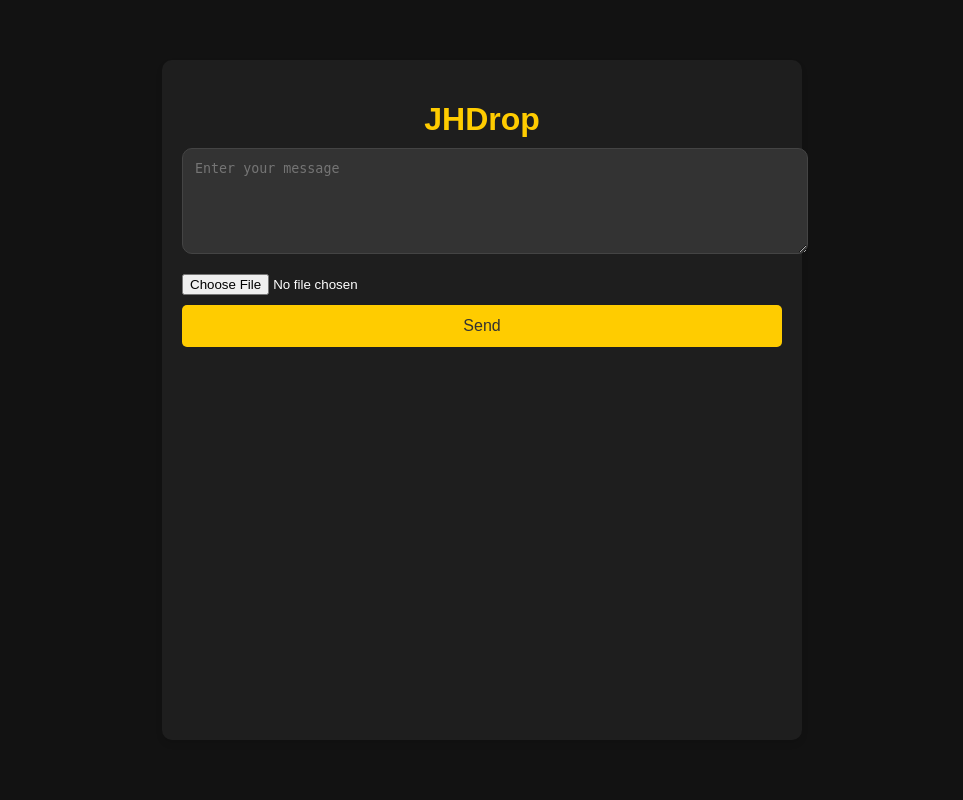
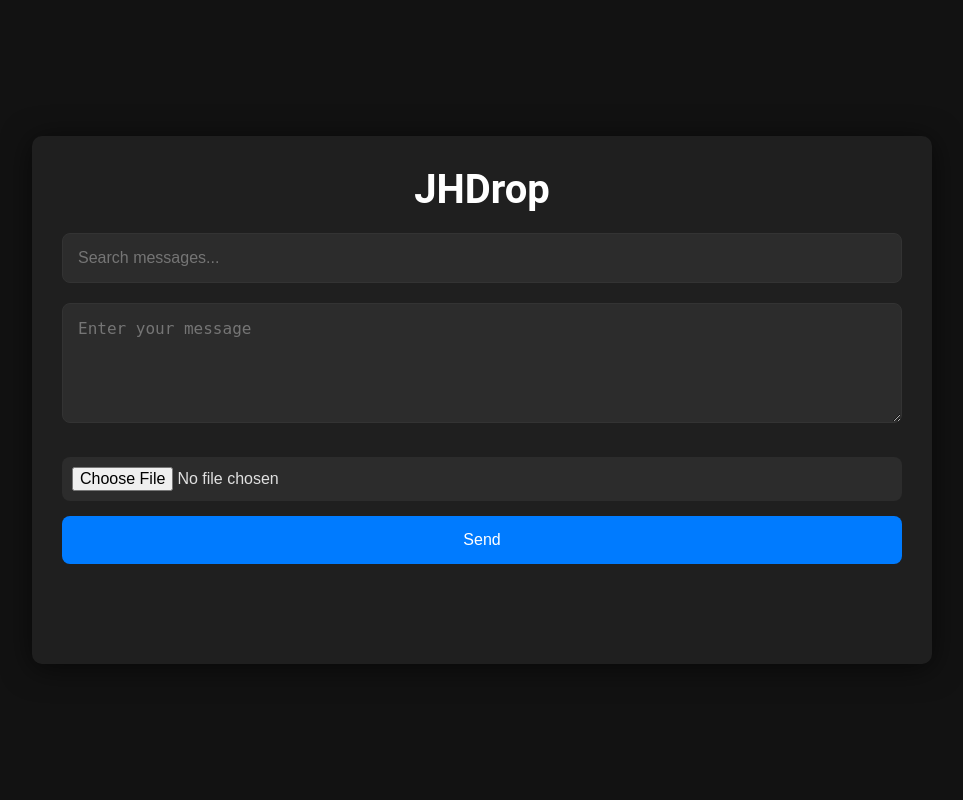
Before and after one commit to benbirchpersonal/jhook.dev, a PHP site: page /share/index.html in a window 1280 px wide. Shown: the whole page, without its empty margins (158-1121 px from the left). Run offline with PHP 8.4, Linux system fonts and the light colour scheme; data that the repository does not hold is empty.

Commit message:
maybe reversed changes? git sucks bro

```diff
--- a/share/fetch.php
+++ b/share/fetch.php
@@ -11,49 +11,18 @@ if ($conn->connect_error) {
     die("Connection failed: " . $conn->connect_error);
 }
 
-// Fetch messages
+// Fetch messages including the timestamp
 $sql = "SELECT id, message, file_name, created_at FROM messages ORDER BY created_at DESC";
 $result = $conn->query($sql);
 
 $messages = [];
 if ($result->num_rows > 0) {
     while ($row = $result->fetch_assoc()) {
-        $message = $row['message'];
-        $fileName = $row['file_name'];
-        $createdAt = $row['created_at'];
-
-        // Format timestamp
-        $timestamp = formatTimestamp($createdAt);
-
-        $messages[] = [
-            'id' => $row['id'],
-            'message' => $message,
-            'file_name' => $fileName,
-            'timestamp' => $timestamp
-        ];
+        $messages[] = $row;
     }
 }
 
 echo json_encode(["success" => true, "messages" => $messages]);
 
 $conn->close();
-
-// Function to format timestamp
-function formatTimestamp($timestamp) {
-    $date = new DateTime($timestamp);
-    $now = new DateTime();
-
-    // If the message was created today, show only the time
-    if ($date->format('Y-m-d') == $now->format('Y-m-d')) {
-        return $date->format('H:i'); // Time format (HH:MM)
-    }
-
-    // If the message was created in the past week, show the weekday
-    if ($now->diff($date)->days <= 7) {
-        return $date->format('l'); // Full weekday name
-    }
-
-    // Otherwise, show the full date
-    return $date->format('Y-m-d'); // Date format (YYYY-MM-DD)
-}
 ?>
--- a/share/index.html
+++ b/share/index.html
@@ -1,6 +1,7 @@
 <!DOCTYPE html>
 <html lang="en">
 <head>
+    <script src="https://cdn.jsdelivr.net/npm/fuse.js@6.4.6"></script>
     <meta charset="UTF-8">
     <meta name="viewport" content="width=device-width, initial-scale=1.0">
     <title>JHDrop</title>
@@ -9,12 +10,13 @@
 <body>
     <div class="container">
         <h1>JHDrop</h1>
+        <input type="text" id="searchInput" placeholder="Search messages..." class="search-bar">
         <form id="messageForm" enctype="multipart/form-data">
             <textarea id="messageInput" name="message" placeholder="Enter your message"></textarea>
             <input type="file" id="fileInput" name="file">
             <button type="submit">Send</button>
         </form>
-        <div id="messages" class="messages"></div>
+        <div id="messages"></div>
     </div>
     <script src="script.js"></script>
 </body>
--- a/share/script.js
+++ b/share/script.js
@@ -1,3 +1,6 @@
+// Add Fuse.js library for fuzzy search
+//import Fuse from 'https://cdn.jsdelivr.net/npm/fuse.js@6.4.6';
+
 document.getElementById("messageForm").addEventListener("submit", function (e) {
     e.preventDefault();
 
@@ -18,6 +21,15 @@ document.getElementById("messageForm").addEventListener("submit", function (e) {
         .catch(err => console.error("Error uploading message:", err));
 });
 
+document.getElementById("searchInput").addEventListener("input", function () {
+    const query = this.value.toLowerCase();
+    if (query) {
+        filterMessages(query);
+    } else {
+        fetchMessages(); // Reset to show all messages
+    }
+});
+
 function fetchMessages() {
     fetch("fetch.php")
         .then(response => response.json())
@@ -30,16 +42,10 @@ function fetchMessages() {
                     const messageElement = document.createElement("div");
                     messageElement.classList.add("message");
 
-                    // Check if the message was sent by the user (right aligned) or the recipient (left aligned)
-                    const isUserMessage = msg.is_user || false; // Add a check here for user messages
-
-                    messageElement.classList.add(isUserMessage ? "right" : "left");
-
                     const textElement = document.createElement("p");
                     textElement.textContent = msg.message;
                     messageElement.appendChild(textElement);
 
-                    // Add file download link if exists
                     if (msg.file_name) {
                         const fileLink = document.createElement("a");
                         fileLink.href = `download.php?id=${msg.id}`;
@@ -48,10 +54,11 @@ function fetchMessages() {
                         messageElement.appendChild(fileLink);
                     }
 
-                    // Add timestamp to the message
-                    const timestampElement = document.createElement("span");
+                    // Display the message timestamp
+                    const timestampElement = document.createElement("p");
                     timestampElement.classList.add("timestamp");
-                    timestampElement.textContent = msg.timestamp;
+                    const timestamp = new Date(msg.created_at); // Convert to Date object
+                    timestampElement.textContent = timestamp.toLocaleString(); // Format as local date/time
                     messageElement.appendChild(timestampElement);
 
                     messagesDiv.appendChild(messageElement);
@@ -61,5 +68,48 @@ function fetchMessages() {
         .catch(err => console.error("Error fetching messages:", err));
 }
 
+
+function filterMessages(query) {
+    fetch("fetch.php")
+        .then(response => response.json())
+        .then(data => {
+            const messagesDiv = document.getElementById("messages");
+            messagesDiv.innerHTML = ""; // Clear previous messages
+
+            if (data.success) {
+                const fuse = new Fuse(data.messages, {
+                    keys: ['message', 'file_name'],
+                    threshold: 0.4
+                });
+
+                const results = fuse.search(query);
+                results.forEach(result => {
+                    const messageElement = createMessageElement(result.item);
+                    messagesDiv.appendChild(messageElement);
+                });
+            }
+        })
+        .catch(err => console.error("Error filtering messages:", err));
+}
+
+function createMessageElement(msg) {
+    const messageElement = document.createElement("div");
+    messageElement.classList.add("message");
+
+    const textElement = document.createElement("p");
+    textElement.textContent = msg.message;
+    messageElement.appendChild(textElement);
+
+    if (msg.file_name) {
+        const fileLink = document.createElement("a");
+        fileLink.href = `download.php?id=${msg.id}`;
+        fileLink.textContent = `Download ${msg.file_name}`;
+        fileLink.target = "_blank";
+        messageElement.appendChild(fileLink);
+    }
+
+    return messageElement;
+}
+
 // Initial fetch of messages
 fetchMessages();
--- a/share/styles.css
+++ b/share/styles.css
@@ -1,112 +1,180 @@
+/* General Reset */
+* {
+    margin: 0;
+    padding: 0;
+    box-sizing: border-box;
+}
+
 body {
-    font-family: 'Arial', sans-serif;
+    font-family: 'Roboto', sans-serif;
     background-color: #121212;
-    color: #fff;
-    margin: 0;
+    color: #e0e0e0;
     padding: 0;
     display: flex;
     justify-content: center;
     align-items: center;
-    height: 100vh;
+    min-height: 100vh;
 }
 
 .container {
+    max-width: 900px;
     width: 100%;
-    max-width: 600px;
-    margin: 0 auto;
-    padding: 20px;
-    background-color: #1e1e1e;
+    background-color: #1f1f1f;
     border-radius: 10px;
-    box-shadow: 0px 4px 6px rgba(0, 0, 0, 0.1);
-    display: flex;
-    flex-direction: column;
-    height: 80%;
+    padding: 30px;
+    box-shadow: 0 4px 30px rgba(0, 0, 0, 0.6);
+    animation: fadeIn 0.6s ease-out;
 }
 
 h1 {
-    color: #ffcc00;
+    font-size: 2.5rem;
     text-align: center;
-    margin-bottom: 10px;
+    color: #fff;
+    margin-bottom: 20px;
+    animation: slideIn 0.8s ease-out;
 }
 
-#messageForm {
-    display: flex;
-    flex-direction: column;
-    margin-top: auto;
+/* Search Bar */
+.search-bar {
+    width: 100%;
+    padding: 15px;
+    background-color: #2c2c2c;
+    color: #e0e0e0;
+    font-size: 1rem;
+    border-radius: 8px;
     margin-bottom: 20px;
+    border: 1px solid #333;
+    transition: all 0.3s ease;
 }
 
+.search-bar:focus {
+    border-color: #007bff;
+    background-color: #333;
+    outline: none;
+}
+
+/* Form Styling */
 textarea {
     width: 100%;
-    height: 80px;
-    padding: 12px;
+    height: 120px;
+    padding: 15px;
+    margin-bottom: 15px;
+    border: 1px solid #333;
+    background-color: #2c2c2c;
+    color: #e0e0e0;
+    font-size: 1rem;
+    border-radius: 8px;
+    transition: all 0.3s ease;
+}
+
+textarea:focus {
+    border-color: #007bff;
     background-color: #333;
-    border: 1px solid #444;
-    color: #fff;
-    border-radius: 10px;
-    margin-bottom: 10px;
+    outline: none;
 }
 
 input[type="file"] {
-    margin: 10px 0;
+    margin: 15px 0;
+    border-radius: 8px;
+    background-color: #2c2c2c;
+    color: #e0e0e0;
+    padding: 10px;
+    width: 100%;
+    cursor: pointer;
+    border: none;
+    font-size: 1rem;
 }
 
 button {
-    background-color: #ffcc00;
-    color: #333;
-    padding: 12px;
+    width: 100%;
+    padding: 15px;
+    background-color: #007bff;
+    color: white;
     border: none;
-    border-radius: 5px;
+    border-radius: 8px;
     cursor: pointer;
-    font-size: 16px;
+    font-size: 1rem;
     transition: background-color 0.3s ease;
 }
 
 button:hover {
-    background-color: #e6b800;
+    background-color: #0056b3;
 }
 
-.messages {
-    flex-grow: 1;
-    overflow-y: auto;
-    margin-bottom: 20px;
-    padding: 10px;
+/* Messages Styling */
+#messages {
+    margin-top: 30px;
+    padding: 20px;
+    animation: fadeIn 1s ease-out;
 }
 
 .message {
-    display: flex;
-    flex-direction: column;
-    margin-bottom: 20px;
-}
-
-.message.left {
-    align-items: flex-start;
-}
-
-.message.right {
-    align-items: flex-end;
+    background-color: #2a2a2a;
+    padding: 15px;
+    margin-bottom: 15px;
+    border-radius: 8px;
+    position: relative;
+    overflow: hidden;
+    animation: slideUp 0.6s ease-out;
 }
 
 .message p {
-    background-color: #2a2a2a;
-    padding: 15px;
-    border-radius: 10px;
-    max-width: 70%;
-    word-wrap: break-word;
-    margin: 0;
-}
-
-.message .timestamp {
-    font-size: 12px;
-    color: #777;
-    margin-top: 5px;
+    color: #fff;
+    font-size: 1.1rem;
+    margin-bottom: 10px;
 }
 
 .message a {
-    color: #ffcc00;
+    color: #007bff;
     text-decoration: none;
+    font-size: 1rem;
+    font-weight: bold;
 }
 
 .message a:hover {
     text-decoration: underline;
 }
+
+.message:hover {
+    background-color: #333;
+}
+
+/* Keyframe Animations */
+@keyframes fadeIn {
+    from {
+        opacity: 0;
+    }
+    to {
+        opacity: 1;
+    }
+}
+
+@keyframes slideIn {
+    from {
+        transform: translateY(-50px);
+        opacity: 0;
+    }
+    to {
+        transform: translateY(0);
+        opacity: 1;
+    }
+}
+
+@keyframes slideUp {
+    from {
+        transform: translateY(20px);
+        opacity: 0;
+    }
+    to {
+        transform: translateY(0);
+        opacity: 1;
+    }
+}
+
+
+/* Style the timestamp */
+.timestamp {
+    font-size: 0.9rem;
+    color: #888;
+    margin-top: 5px;
+}
```
Also changed, not shown: share/upload.php (line endings or trailing spaces), 1 other file.
